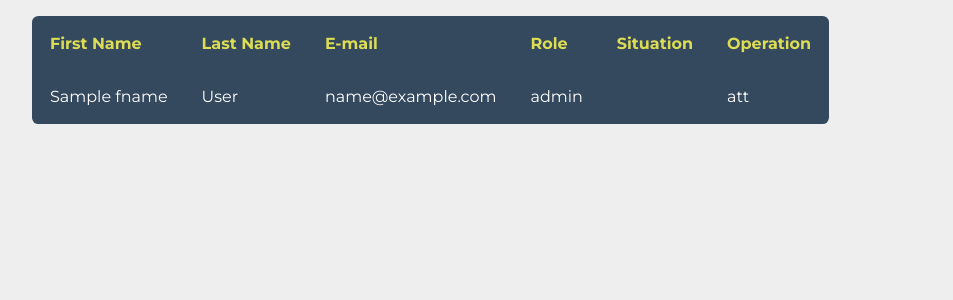
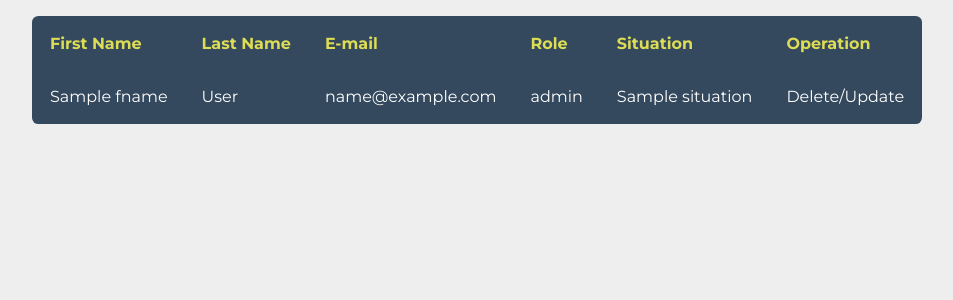
Before and after one commit to AYOUBBASIDI/Draw-It, a PHP site: the page made by code/app/view/admin/home.view.php in a window 1280 px wide. Shown: the top 300 px of the page, without its empty margins (8-961 px from the left). Run offline with PHP 8.4, Linux system fonts and the light colour scheme; tables that the repository leaves empty hold one stand-in row (values such as "Sample post"); the template is opened without the code that fills it: most values are stand-ins (such as "Sample title", 1, 10 or a date in 2020); some libraries are stand-ins or nearby versions.

Commit message:
some modification

```diff
--- a/code/app/model/user.model.php
+++ b/code/app/model/user.model.php
@@ -39,9 +39,5 @@ class user extends database
         return $this->db->execute();
     }
 
-    // public function getUsers()
-    // {
-    //     $this->db->query("SELECT * FROM users");
-    //     return $this->db->resultSet();
-    // }
+
 }
--- a/code/app/view/admin/home.view.php
+++ b/code/app/view/admin/home.view.php
@@ -26,8 +26,8 @@
     <td data-th="lname"><?php echo $item->lname; ?></td>
     <td data-th="email"><?php echo $item->email; ?></td>
     <td data-th="role"><?php echo $item->role; ?></td>
-    <td data-th="situation"></td>
-    <td data-th="operation">att</td>
+    <td data-th="situation"><?php echo $item->situation; ?></td>
+    <td data-th="operation"><a>Delete</a>/<a>Update</a></td>
   </tr>
   <?php }} ?>
 </table>
```
